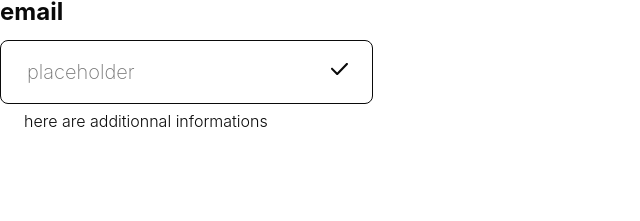
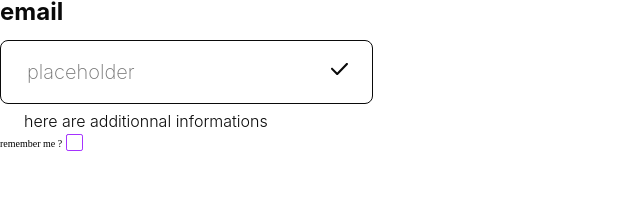
Before and after one commit to quentingrchr/design-system, a React (Create React App) app: page / in a window 1280 px wide. Shown: the top 221 px of the page, without its empty margins (0-640 px from the left). Built offline with nearby package versions, Linux system fonts and the light colour scheme.

Commit message:
checkbox component

```diff
--- a/src/App.tsx
+++ b/src/App.tsx
@@ -3,6 +3,7 @@ import Icon from "./components/Icon/index";
 
 import "./style/global.scss";
 import InputTextGroup from "./components/InputTextGroup";
+import Checkbox from "./components/Checkbox";
 import Button from "./components/Button/index";
 import Stack, { VStack, HStack } from "./components/Stack";
 import Box from "./components/Box";
@@ -11,6 +12,7 @@ function App() {
   return (
     <div>
       <InputTextGroup />
+      <Checkbox/>
     </div>
   );
 }
--- /dev/null
+++ b/src/components/Checkbox/index.tsx
@@ -0,0 +1,22 @@
+import React from "react";
+import "./style.scss";
+
+import { ColorsType } from "../../types";
+
+
+export interface IProps {
+    color?: ColorsType;
+}
+
+export default function Checkbox({color}:IProps) {
+    return(
+        <div>
+            <label htmlFor="rememberMe">remember me ?</label>
+            <input
+                id="rememberMe"
+                className={`checkbox checkbox--${color}`}
+                type="checkbox"
+            />
+        </div>
+    )
+}
--- /dev/null
+++ b/src/components/Checkbox/style.scss
@@ -0,0 +1,46 @@
+@import "../../style/vars/_index.scss";
+
+input[type="checkbox"]:not(:checked),
+input[type="checkbox"]:checked{
+  position: relative;
+  padding-left: 2.3em;
+  font-size: 1.05em;
+  line-height: 1.7;
+  cursor: pointer;
+}
+
+input[type="checkbox"]:not(:checked)::before,
+input[type="checkbox"]:checked::before{
+    content: '';
+    position: absolute;
+    left: 0;
+    top: 0;
+    width: 1.4em;
+    height: 1.4em;
+    border: 1px solid $color-primary-base;
+    background: #FFF;
+    border-radius: .2em;
+}
+
+input[type="checkbox"]:not(:checked):after,
+input[type="checkbox"]:checked:after {
+    content: '';
+    background-image: url(./../../assets/icons/check.svg) ;
+    background-size: 10px;
+    background-repeat: no-repeat;
+    position: absolute;
+    top: .525em;
+    left: .18em;
+    font-size: 1.375em;
+    color: #CB22ED;
+    line-height: 0;
+  }
+
+  input[type="checkbox"]:not(:checked):after {
+    opacity: 0;
+  }
+
+
+.checkbox--primary {
+  --color-checkbox-color: #{$color-primary-base};
+}
```
